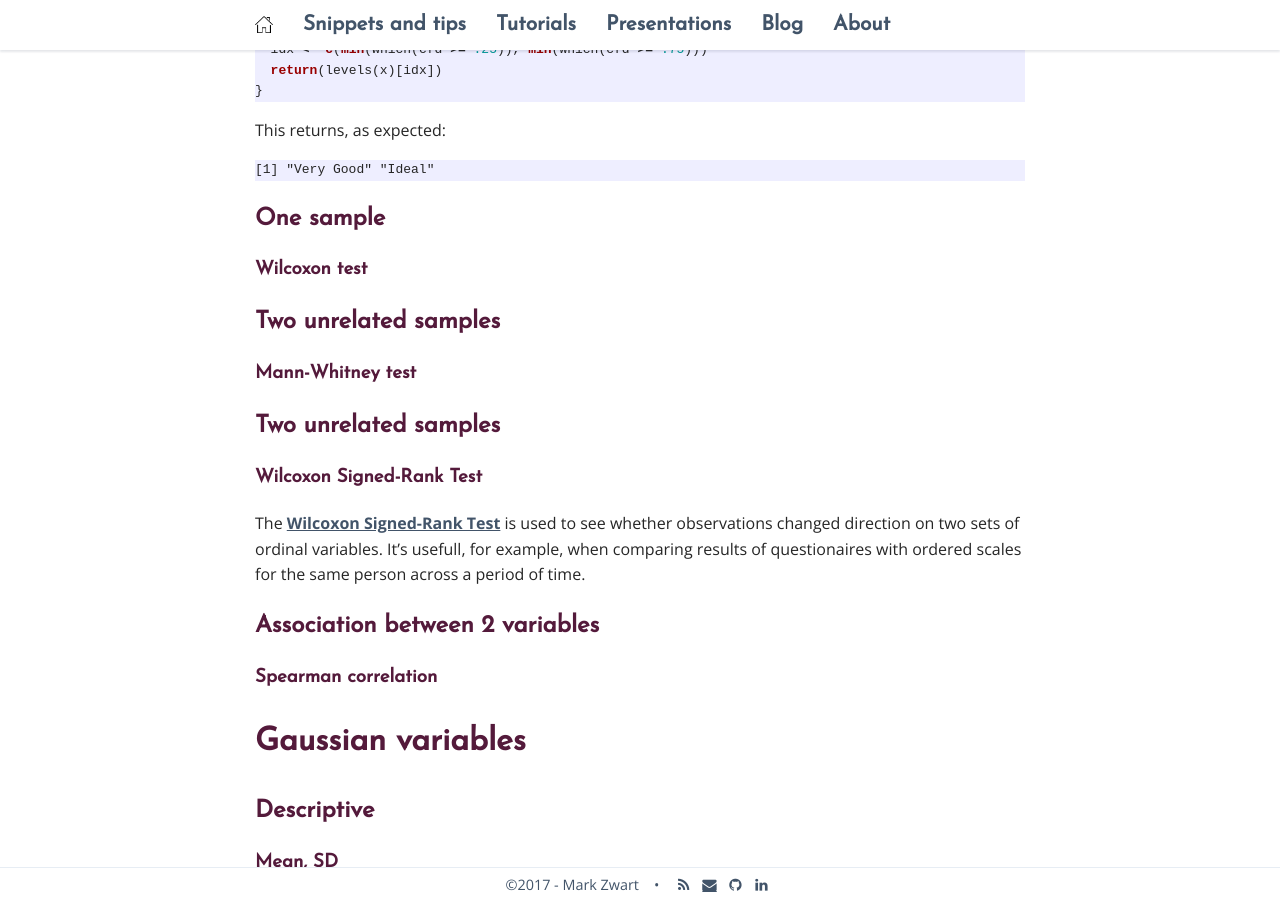
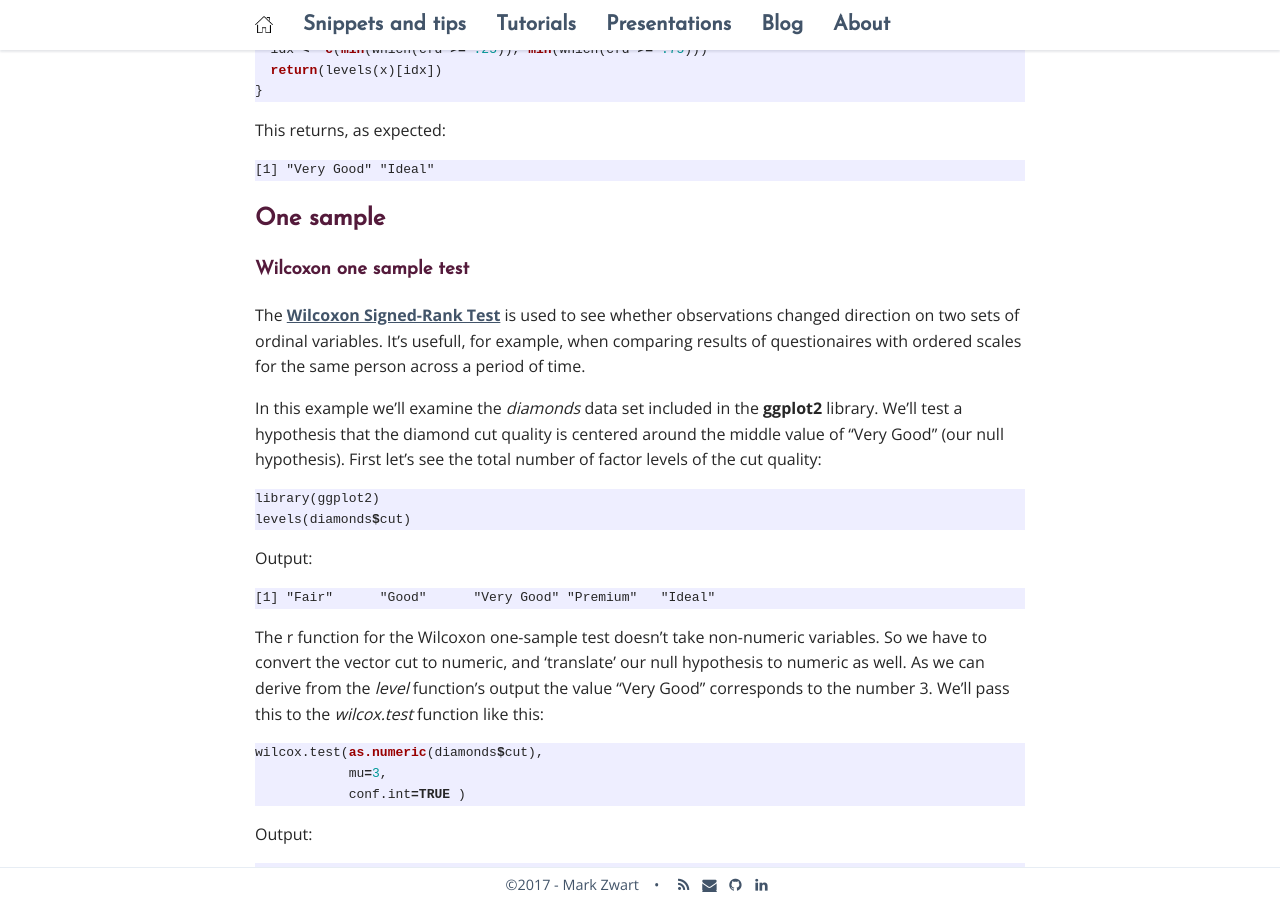
Before and after one commit to mark-me/mark-me.github.io, a Jekyll site: the page built from _pages/tutorials/statistical-tests/statistical-tests.md, in a window 1280 px wide and 900 px high, scrolled down 10180 px. Built offline with Jekyll 4.4.1, drawn with Linux system fonts in a browser that asks for light colours; nearby versions of some CDN libraries; comment, search, counter and statistics services are not loaded; some of the changed text lies outside the part shown.

Commit message:
Update statistical-tests.md

````diff
--- a/_pages/tutorials/statistical-tests/statistical-tests.md
+++ b/_pages/tutorials/statistical-tests/statistical-tests.md
@@ -7,13 +7,14 @@
 
 This tutorial is one in a series of four. The goal of this whole tutorial shows you how to choose your test and how to apply nd interpret them. This first part will tell you which one to choose, the other three parts are about applying and interpreting the tests.
 
-| Goal | Categorical | Ordinal | Interval/Ratio |
+| Goal | Categorical | Ordinal | Gaussian |
 | :--- | :-------- | :--------- | :------------------- |
 | Descriptive | [Proportion](/statistical-tests/#proportion), [Mode](/statistical-tests/#mode) | [Mode](/statistical-tests/#mode), [Median](/statistical-tests/#ordinal-median), [Interquartile Range](/statistical-tests/#ordinal-interquartile-range) | [Mean, SD](/statistical-tests/#mean-sd) |
-| 1 Sample | [Chi-square](/statistical-tests/#chi-square-goodness-of-fit-test), [Binominal test](/statistical-tests/#binominal-test) | [Wilcoxon text](/statistical-tests/#wilcoxon-test) | [One sample t-test](/statistical-tests/#one-sample-t-test) |
+| 1 Sample | [Chi-square](/statistical-tests/#chi-square-goodness-of-fit-test), [Binominal test](/statistical-tests/#binominal-test) | [Wilcoxon one sample text](/statistical-tests/#wilcoxon-one-sample-test) | [One sample t-test](/statistical-tests/#one-sample-t-test) |
 | 2 Unrelated samples | [Chi-square](/statistical-tests/#two-sample-chi-square-test) | [Mann-Whitney test](/statistical-tests/#mann-whitney-test) | [Unpaired t-test](/statistical-tests/#unpaired-t-test) |
-| 2 Related samples | [McNemar's test](/statistical-tests/#mcnemars-test) | Wilcoxon test | [Paired t-test](/statistical-tests/#paired-t-test) |
+| 2 Related samples | [McNemar's test](/statistical-tests/#mcnemars-test) | [Wilcoxon Signed-Rank Test](/statistical-tests/#wilcoxon-signed-rank-test) | [Paired t-test](/statistical-tests/#paired-t-test) |
 | Association 2 variables | [Contigency coefficients](/statistical-tests/#contigency-coefficients) | [Spearman correlation](/statistical-tests/#spearman-correlation) | [Pearson correlation](/statistical-tests/#pearson-correlation) |
+
 
 Statistical test allow us to draw conclusions about the distribution of a population, comparisons between populations or relations between variables. The exact test you use is determined by two things:
 
@@ -50,9 +51,9 @@
 | Goal | Categorical | Ordinal | Gaussian |
 | :--- | :-------- | :--------- | :------------------- |
 | Descriptive | [Proportion](/statistical-tests/#proportion), [Mode](/statistical-tests/#mode) | [Mode](/statistical-tests/#mode), [Median](/statistical-tests/#ordinal-median), [Interquartile Range](/statistical-tests/#ordinal-interquartile-range) | [Mean, SD](/statistical-tests/#mean-sd) |
-| 1 Sample | [Chi-square](/statistical-tests/#chi-square-goodness-of-fit-test), [Binominal test](/statistical-tests/#binominal-test) | [Wilcoxon text](/statistical-tests/#wilcoxon-test) | [One sample t-test](/statistical-tests/#one-sample-t-test) |
+| 1 Sample | [Chi-square](/statistical-tests/#chi-square-goodness-of-fit-test), [Binominal test](/statistical-tests/#binominal-test) | [Wilcoxon one sample text](/statistical-tests/#wilcoxon-one-sample-test) | [One sample t-test](/statistical-tests/#one-sample-t-test) |
 | 2 Unrelated samples | [Chi-square](/statistical-tests/#two-sample-chi-square-test) | [Mann-Whitney test](/statistical-tests/#mann-whitney-test) | [Unpaired t-test](/statistical-tests/#unpaired-t-test) |
-| 2 Related samples | [McNemar's test](/statistical-tests/#mcnemars-test) | Wilcoxon test | [Paired t-test](/statistical-tests/#paired-t-test) |
+| 2 Related samples | [McNemar's test](/statistical-tests/#mcnemars-test) | [Wilcoxon Signed-Rank Test](/statistical-tests/#wilcoxon-signed-rank-test) | [Paired t-test](/statistical-tests/#paired-t-test) |
 | Association 2 variables | [Contigency coefficients](/statistical-tests/#contigency-coefficients) | [Spearman correlation](/statistical-tests/#spearman-correlation) | [Pearson correlation](/statistical-tests/#pearson-correlation) |
 
 
@@ -365,7 +366,39 @@
 
 ## One sample
 
-### Wilcoxon test
+### Wilcoxon one sample test
+
+The [Wilcoxon Signed-Rank Test](https://en.wikipedia.org/wiki/Wilcoxon_signed-rank_test) is used to see whether observations changed direction on two sets of ordinal variables. It's usefull, for example, when comparing results of questionaires with ordered scales for the same person across a period of time.
+
+In this example we'll examine the _diamonds_ data set included in the **ggplot2** library. We'll test a hypothesis that the diamond cut quality is centered around the middle value of "Very Good" (our null hypothesis). First let's see the total number of factor levels of the cut quality:
+```r
+library(ggplot2)
+levels(diamonds$cut)
+```
+Output:
+```
+[1] "Fair"      "Good"      "Very Good" "Premium"   "Ideal"
+```
+The r function for the Wilcoxon one-sample test doesn't take non-numeric variables. So we have to convert the vector cut to numeric, and 'translate' our null hypothesis to numeric as well. As we can derive from the _level_ function's output the value "Very Good" corresponds to the number 3. We'll pass this to the _wilcox.test_ function like this:
+```r
+wilcox.test(as.numeric(diamonds$cut),
+            mu=3,
+            conf.int=TRUE )
+```
+Output:
+```
+	Wilcoxon signed rank test with continuity correction
+
+data:  as.numeric(diamonds$cut)
+V = 781450000, p-value < 2.2e-16
+alternative hypothesis: true location is not equal to 3
+95 percent confidence interval:
+ 4.499983 4.499995
+sample estimates:
+(pseudo)median
+      4.499967
+```
+We can see that out null hypothesis doesn't hold. The diamond cut quality doesn't center around "Very Good". Somewhat non-sensical we also passed TRUE to the argument _conf.int_, to the function, but this also gave the pseudo median, so we are able to interpret what the cut quality does center around: "Premium" (the level counterpart of the numeric value 4.499967).
 
 ## Two unrelated samples
 
````
Also changed, not shown: other parts of _pages/tutorials/statistical-tests/statistical-tests.md (+0 -3 lines).
